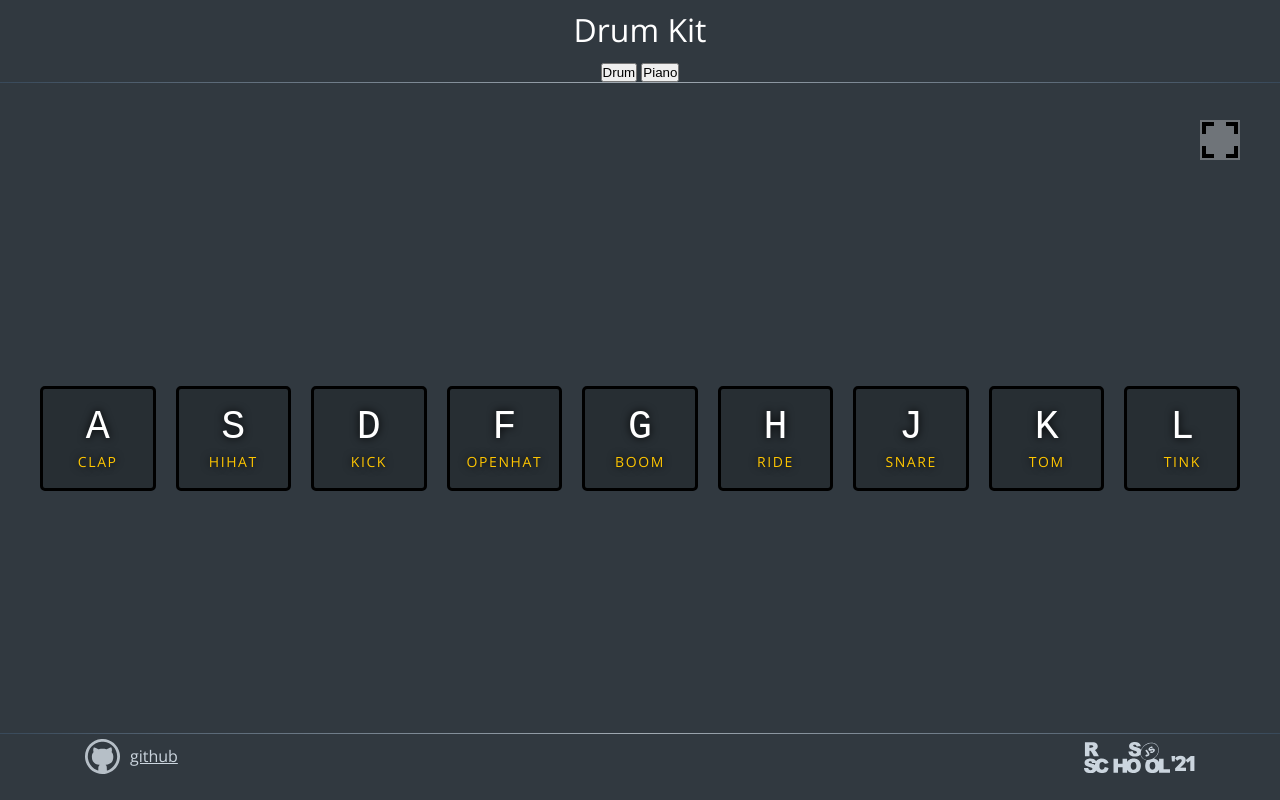
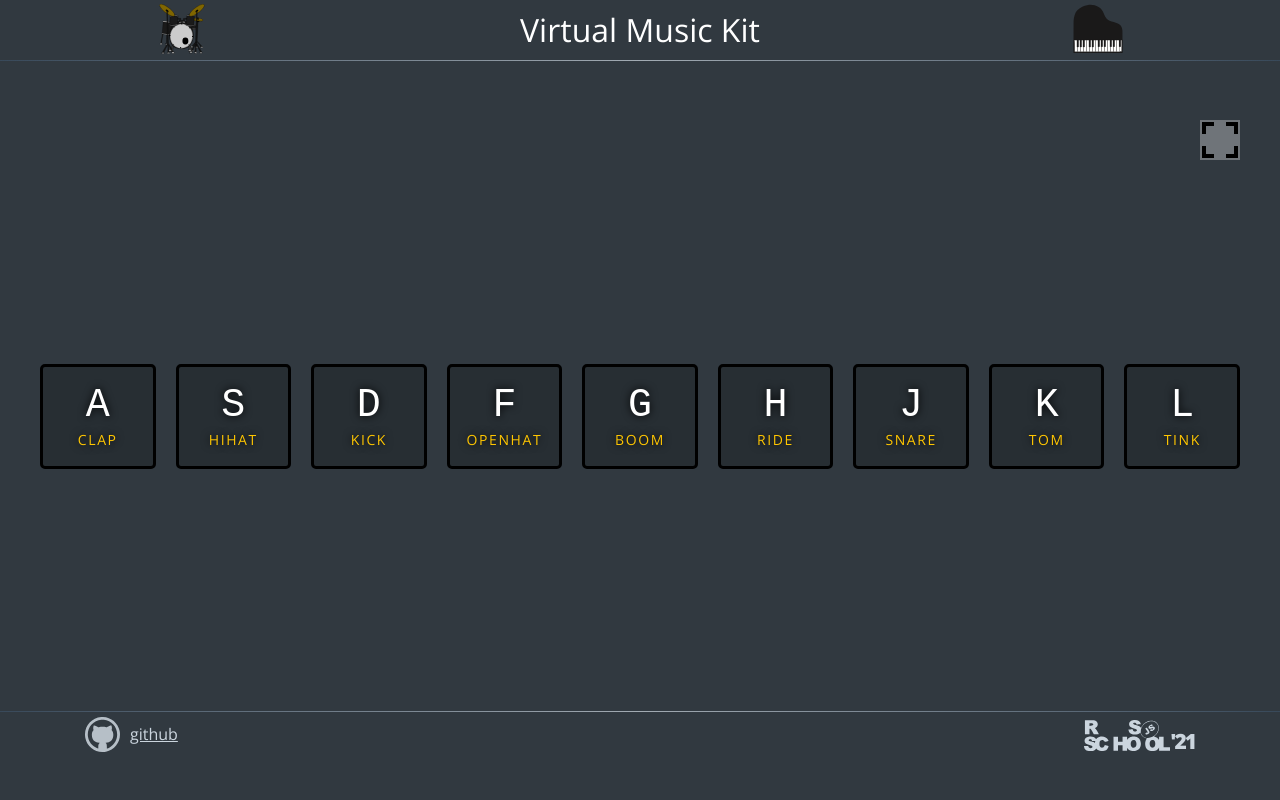
Before and after one commit to LethL/drum-kit, a plain HTML site: page index.html in a window 1280 px wide. Drawn offline with nearby package versions, Linux system fonts and the light colour scheme.

Commit message:
feat: add visual buttons for toggle kits

```diff
--- a/index.html
+++ b/index.html
@@ -16,9 +16,9 @@
 
 <body>
     <header class="header">
-        <h1 class="header-title">Drum Kit</h1>
-        <button id="drumBtn">Drum</button>
-        <button id="pianoBtn">Piano</button>
+        <button class="toggle-kit" id="drumBtn"><img src="assets/svg/drums.svg" alt="drum"></button>
+        <h1 class="header-title">Virtual Music Kit</h1>
+        <button class="toggle-kit" id="pianoBtn"><img src="assets/svg/piano.svg" alt="piano"></button>
     </header>
     <main class="main">
         <div id="drumSection" class="keys">
--- a/style.css
+++ b/style.css
@@ -23,6 +23,18 @@ body {
 	border-bottom: 1px solid;
 	border-image-slice: 1;
 	border-image-source: linear-gradient(to left, #38495a, #a2abb3, #38495a);
+    display: flex;
+    align-items: center;
+    justify-content: space-around;
+}
+.toggle-kit {
+    background: none;
+    border: none;
+    cursor: pointer;
+    transition: opacity .1s linear;
+}
+.toggle-kit:hover {
+    opacity: .8;
 }
 .header-title {
 	line-height: 60px;
```
Also changed, not shown: assets/svg/drums.svg (added), assets/svg/piano.svg (added), 1 other file.
